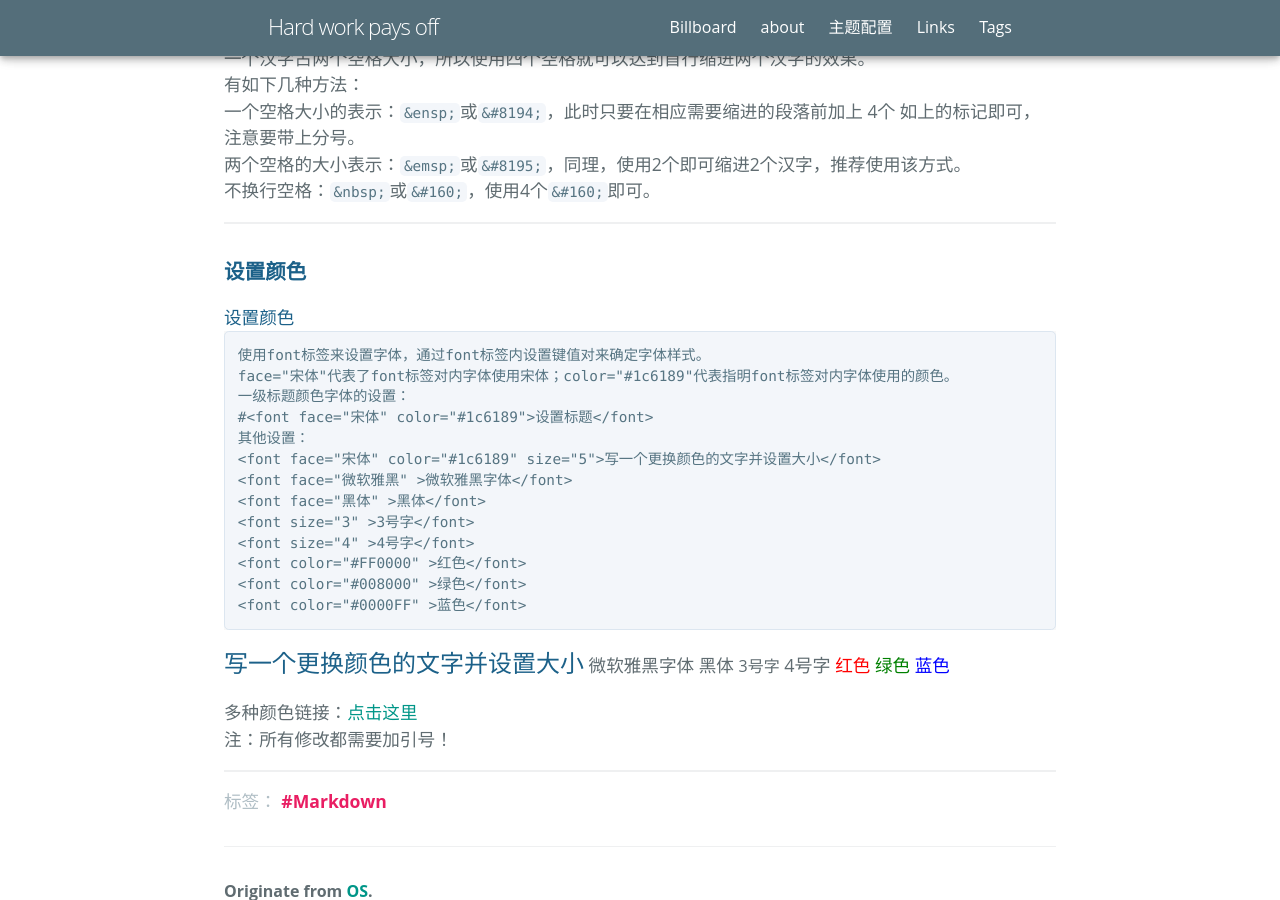
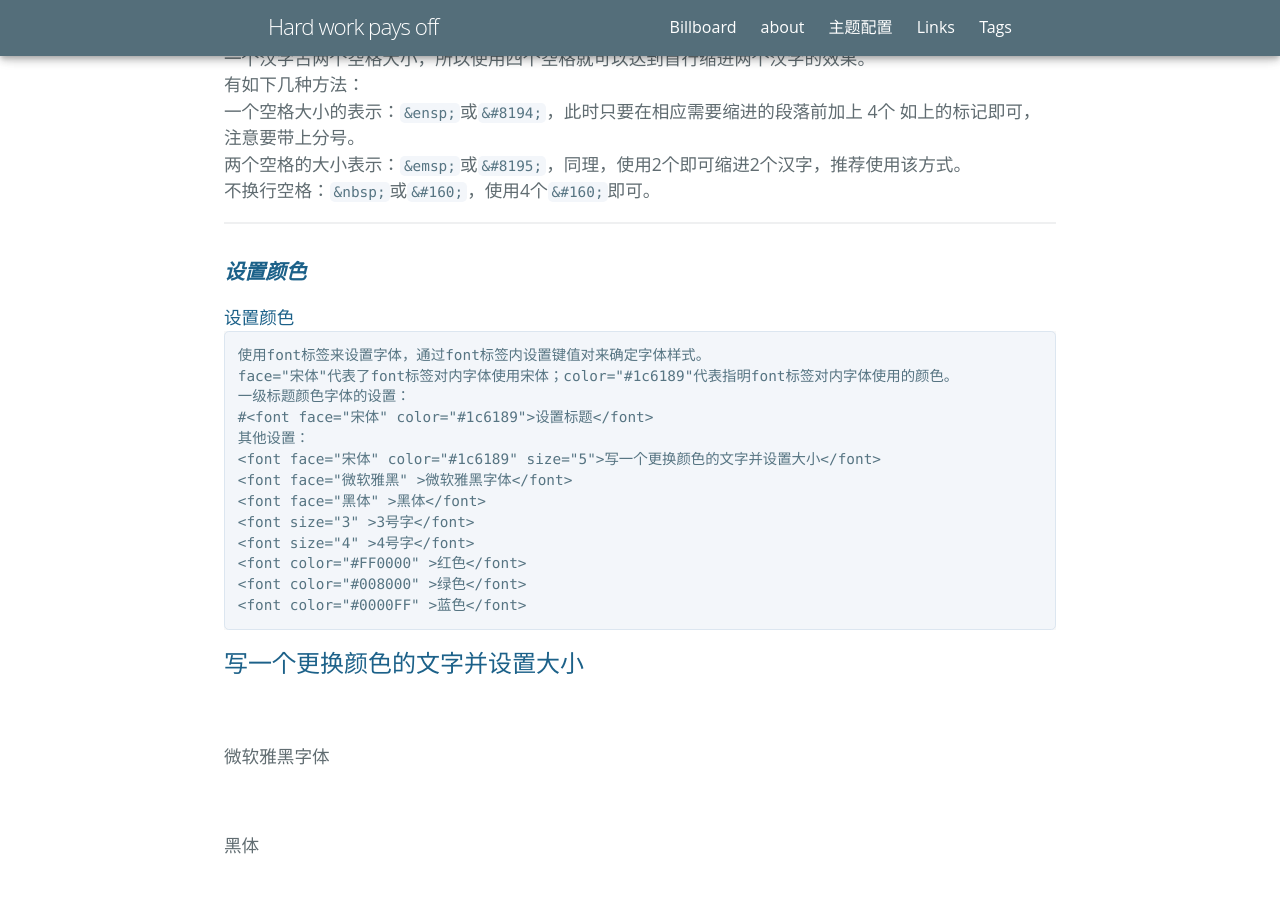
Before and after one commit to xiaoshou0427/xiaoshou0427.github.io, a Jekyll site: the page built from _posts/2019-09-02-Markdown.md, in a window 1280 px wide and 900 px high, scrolled down 4850 px. Built offline with Jekyll 4.4.1, drawn with Linux system fonts in a browser that asks for light colours; some web fonts are replaced.

Commit message:
Update 2019-09-02-Markdown.md

````diff
--- a/_posts/2019-09-02-Markdown.md
+++ b/_posts/2019-09-02-Markdown.md
@@ -166,7 +166,7 @@ title可加可不加<br>
 
 ---
 
-### **<font face="宋体" color="#1c6189">设置颜色</font>**
+### ***<font face="宋体" color="#1c6189">设置颜色</font>***
 <font face="宋体" color="#1c6189">设置颜色</font>
 ```
 使用font标签来设置字体，通过font标签内设置键值对来确定字体样式。
@@ -184,13 +184,13 @@ face="宋体"代表了font标签对内字体使用宋体；color="#1c6189"代表
 <font color="#0000FF" >蓝色</font>
 ```
 
-<font face="宋体" color="#1c6189" size="5">写一个更换颜色的文字并设置大小</font>
-<font face="微软雅黑" >微软雅黑字体</font>
-<font face="黑体" >黑体</font>
-<font size="3" >3号字</font>
-<font size="4" >4号字</font>
-<font color="#FF0000" >红色</font>
-<font color="#008000" >绿色</font>
+<font face="宋体" color="#1c6189" size="5">写一个更换颜色的文字并设置大小</font><br>
+<font face="微软雅黑" >微软雅黑字体</font><br>
+<font face="黑体" >黑体</font><br>
+<font size="3" >3号字</font><br>
+<font size="4" >4号字</font><br>
+<font color="#FF0000" >红色</font><br>
+<font color="#008000" >绿色</font><br>
 <font color="#0000FF" >蓝色</font>
 多种颜色链接：<a href="https://blog.csdn.net/weixin_40343504/article/details/82683796" target="_blank">点击这里</a><br>
 注：所有修改都需要加引号！
````
